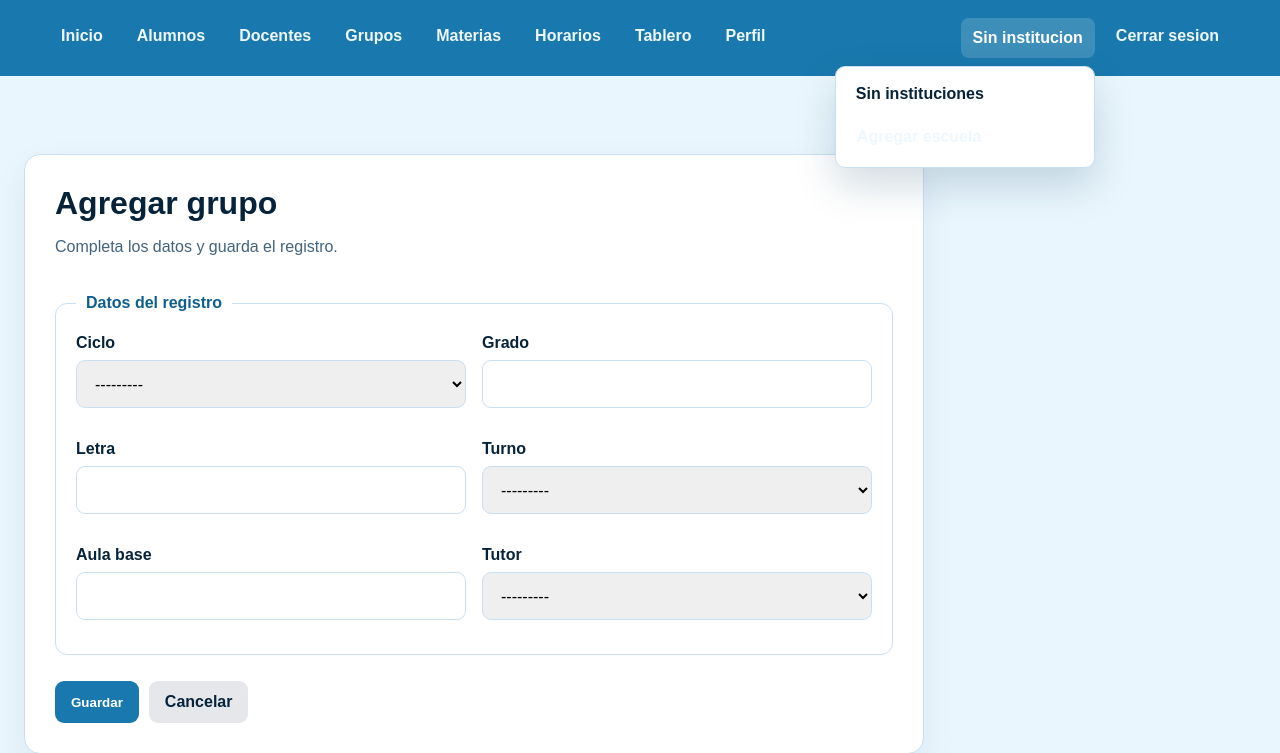
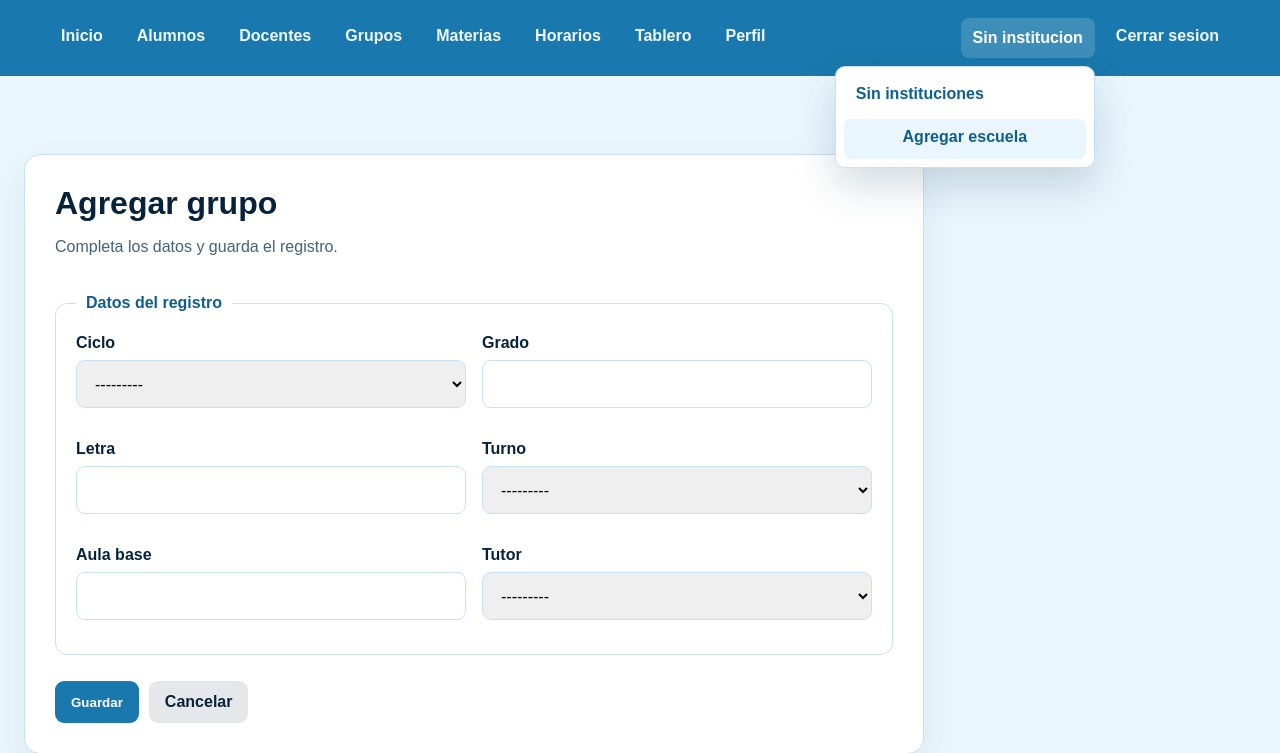
Before and after one commit to gabeMoran05-coder/SCHEDULE-PROYECT-, a Django app: page /escuela/grupos/agregar/ in a window 1280 px wide, after a click on "Sin institucion". Shown: the top 753 px of the page. Run offline with Django 5.2, Linux system fonts and the light colour scheme; the visitor is signed in with stand-in values (Sample User, id 1); data that the repository does not hold is empty.

Commit message:
Fix school menu contrast

```diff
--- a/static/css/styles.css
+++ b/static/css/styles.css
@@ -212,28 +212,6 @@ textarea:focus {
     width: 100%;
 }
 
-.school-menu button {
-    background: transparent;
-    cursor: pointer;
-}
-
-.school-menu button:hover,
-.school-menu button.selected {
-    background: #eaf6fd;
-    color: var(--brand-dark);
-}
-
-.school-menu a {
-    background: #eaf6fd;
-    color: var(--brand-dark);
-    text-align: center;
-}
-
-.school-menu a:hover {
-    background: var(--brand);
-    color: white;
-}
-
 .nav a,
 .nav button {
     border: 0;
@@ -252,6 +230,35 @@ textarea:focus {
 .nav button:hover,
 .nav .active {
     background: rgba(255, 255, 255, 0.16);
+    color: white;
+}
+
+.nav .school-menu button,
+.nav .school-menu a,
+.nav .school-menu .empty-school {
+    color: var(--brand-dark);
+    display: block;
+}
+
+.nav .school-menu button {
+    background: transparent;
+    cursor: pointer;
+}
+
+.nav .school-menu button:hover,
+.nav .school-menu button.selected {
+    background: #eaf6fd;
+    color: var(--brand-dark);
+}
+
+.nav .school-menu a {
+    background: #eaf6fd;
+    color: var(--brand-dark);
+    text-align: center;
+}
+
+.nav .school-menu a:hover {
+    background: var(--brand);
     color: white;
 }
 
```
